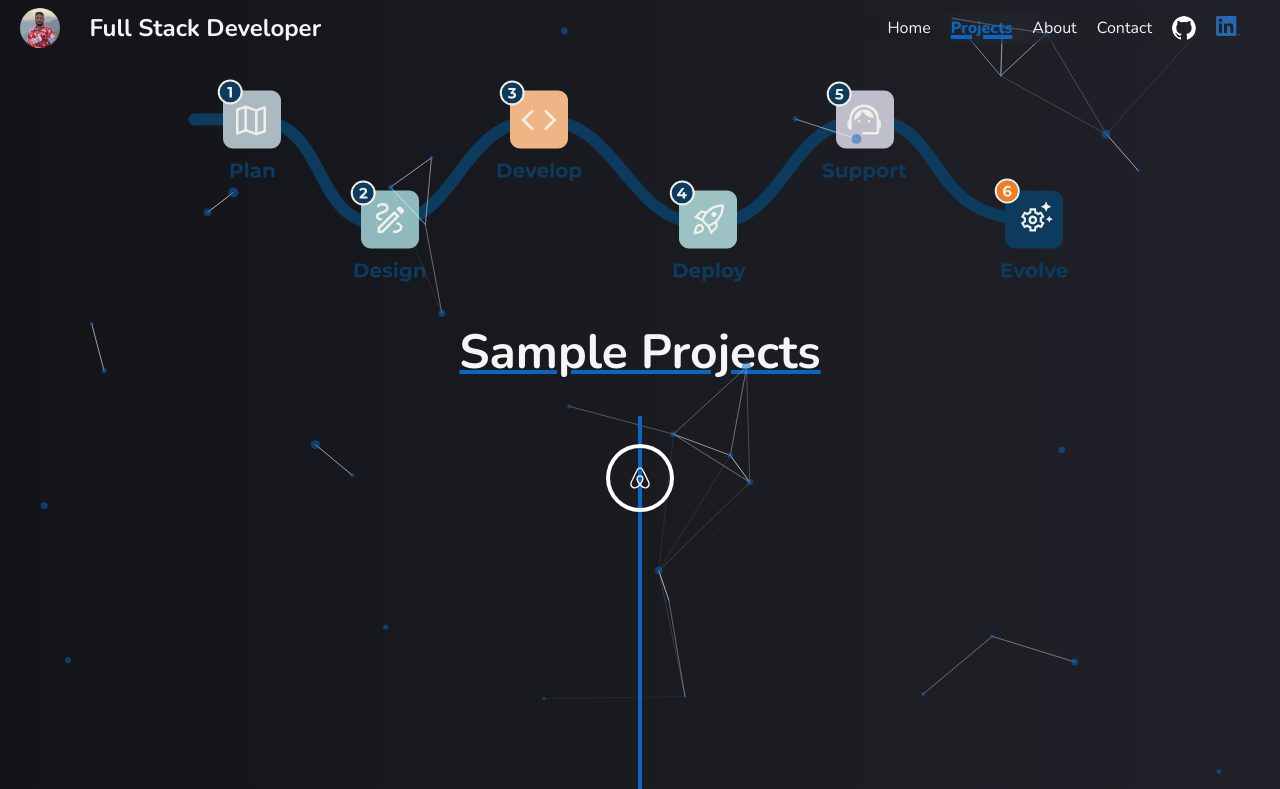
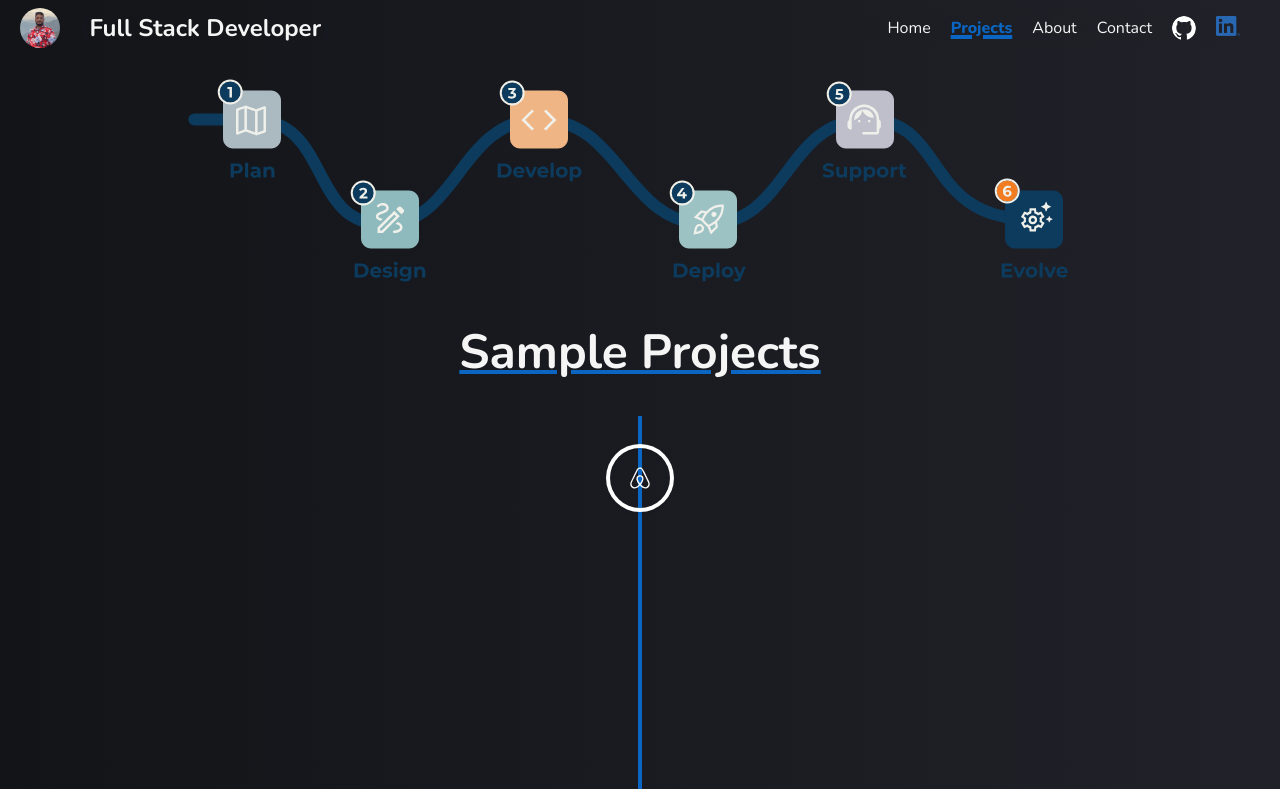
Before and after one commit to amandewett/dewett-tech-nextjs, a Next.js app: page /projects in a window 1280 px wide. Shown: the top 789 px of the page. Built offline with nearby package versions, Linux system fonts and the light colour scheme.

Commit message:
Update layout.tsx

```diff
--- a/app/layout.tsx
+++ b/app/layout.tsx
@@ -24,7 +24,7 @@ const RootLayout: React.FC<React.PropsWithChildren> = ({ children }) => {
       <body className={`${appFont.className}`}>
         <Header />
         <PageTransitionLayout>{children}</PageTransitionLayout>
-        <ParticlesLayout />
+        {/* <ParticlesLayout /> */}
       </body>
     </html>
   );
```
